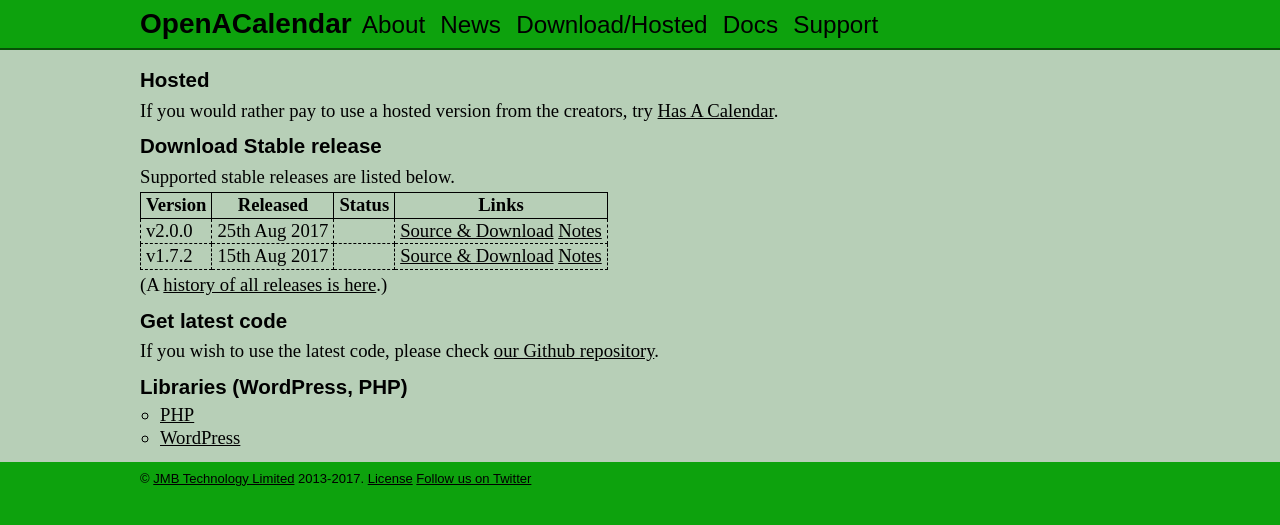
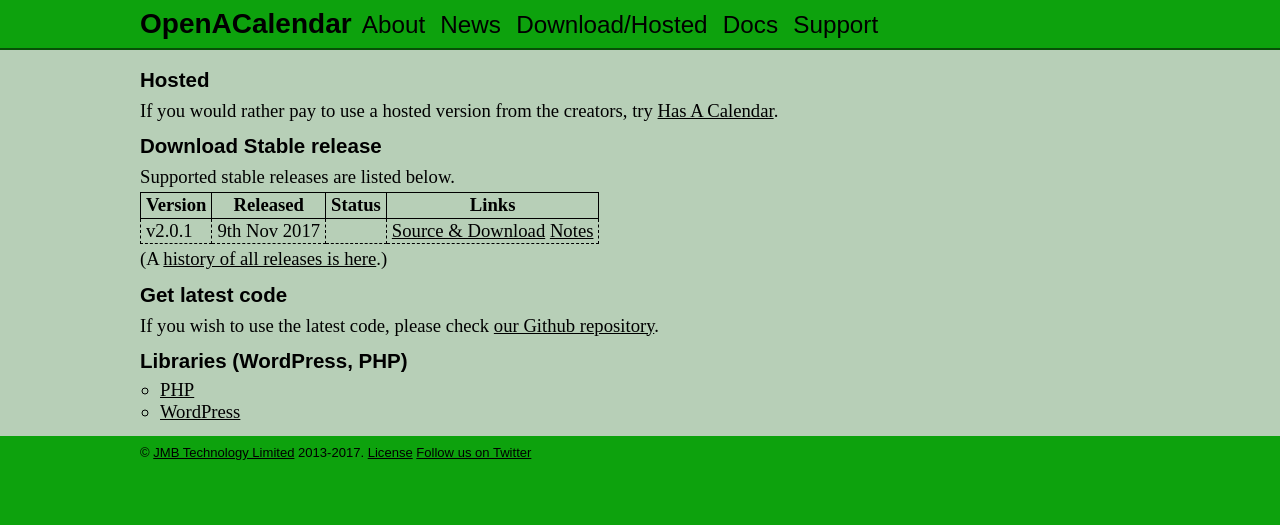
Before and after one commit to OpenACalendar/openacalendar.github.io, a Jekyll site: the page built from webapp/download.html, in a window 1280 px wide. Shown: the top 525 px of the page. Built offline with Jekyll 4.4.1, drawn with Linux system fonts in a browser that asks for light colours.

Commit message:
Release v2.0.1

```diff
--- a/webapp/download.html
+++ b/webapp/download.html
@@ -15,21 +15,12 @@
 <table class="releases">
 	<tr><th>Version</th><th>Released</th><th>Status</th><th>Links</th></tr>
 	<tr>
-		<td>v2.0.0</td>
-		<td>25th Aug 2017</td>
+		<td>v2.0.1</td>
+		<td>9th Nov 2017</td>
 		<td></td>
 		<td>
-			<a href="https://github.com/OpenACalendar/OpenACalendar-Web-Core/releases/tag/v2.0.0">Source &amp; Download</a>
+			<a href="https://github.com/OpenACalendar/OpenACalendar-Web-Core/releases/tag/v2.0.1">Source &amp; Download</a>
 			<a href="release/2.0.0.html">Notes</a>
-		</td>
-	</tr>
-	<tr>
-		<td>v1.7.2</td>
-		<td>15th Aug 2017</td>
-		<td></td>
-		<td>
-			<a href="https://github.com/OpenACalendar/OpenACalendar-Web-Core/releases/tag/v1.7.2">Source &amp; Download</a>
-			<a href="release/1.7.2.html">Notes</a>
 		</td>
 	</tr>
 </table>
--- a/webapp/release/2.0.1.html
+++ b/webapp/release/2.0.1.html
@@ -15,4 +15,6 @@
   <li>Email Media History template crashes if no history is cached <a href="https://github.com/OpenACalendar/OpenACalendar-Web-Core/issues/745">#745</a></li>
   <li>Sysadmin Contact List Broken  <a href="https://github.com/OpenACalendar/OpenACalendar-Web-Core/issues/758">#758</a></li>
   <li>Sysadmin Reports <a href="https://github.com/OpenACalendar/OpenACalendar-Web-Core/issues/759">#759</a></li>
+  <li>Form Fixes</li>
+  <li>More Robust Login Form</li>
 </ul>
```
Also changed, not shown: _posts/2017-11-09-webapp-version-2-0-1.markdown (added, +11 -0 lines), webapp/release/index.html (+11 -2 lines).
